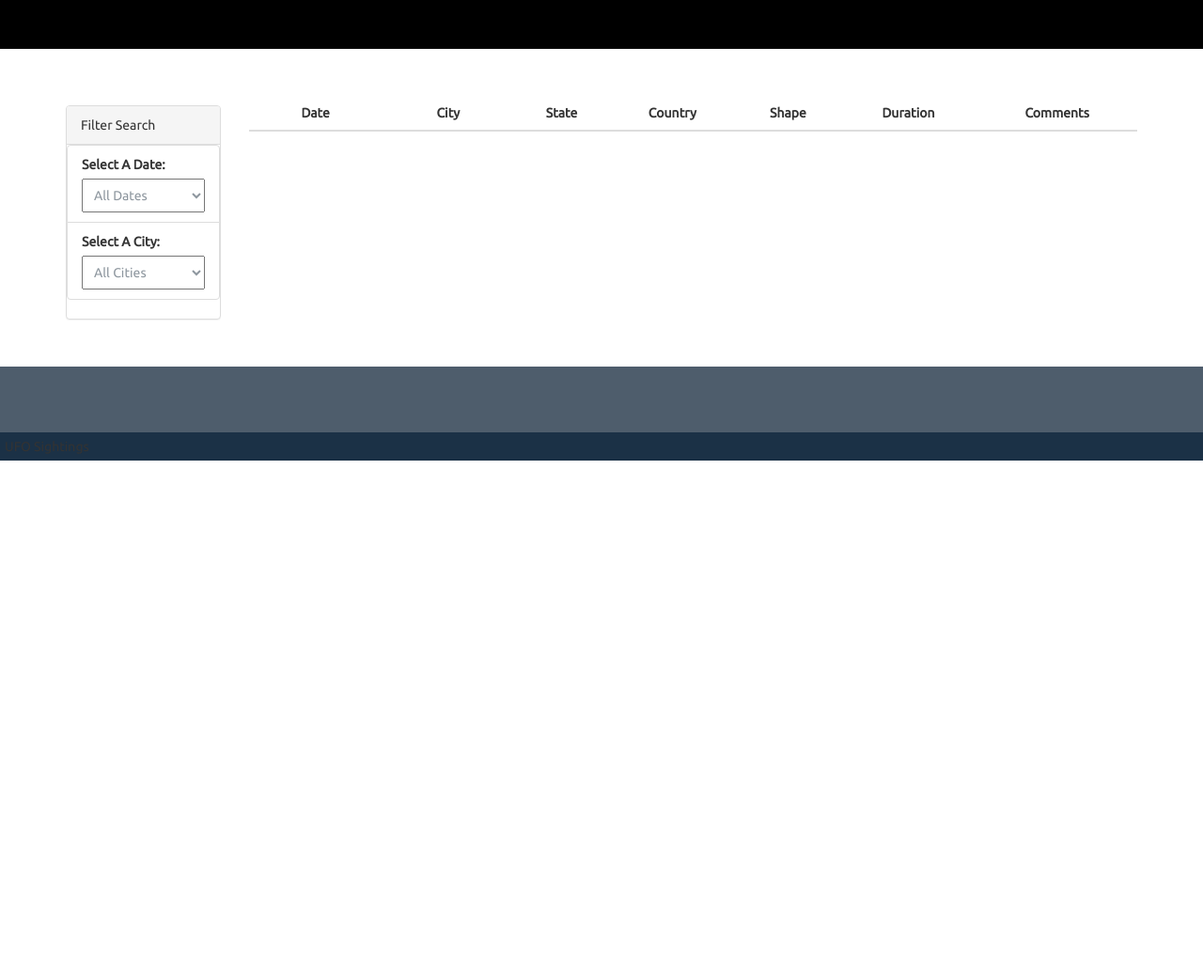
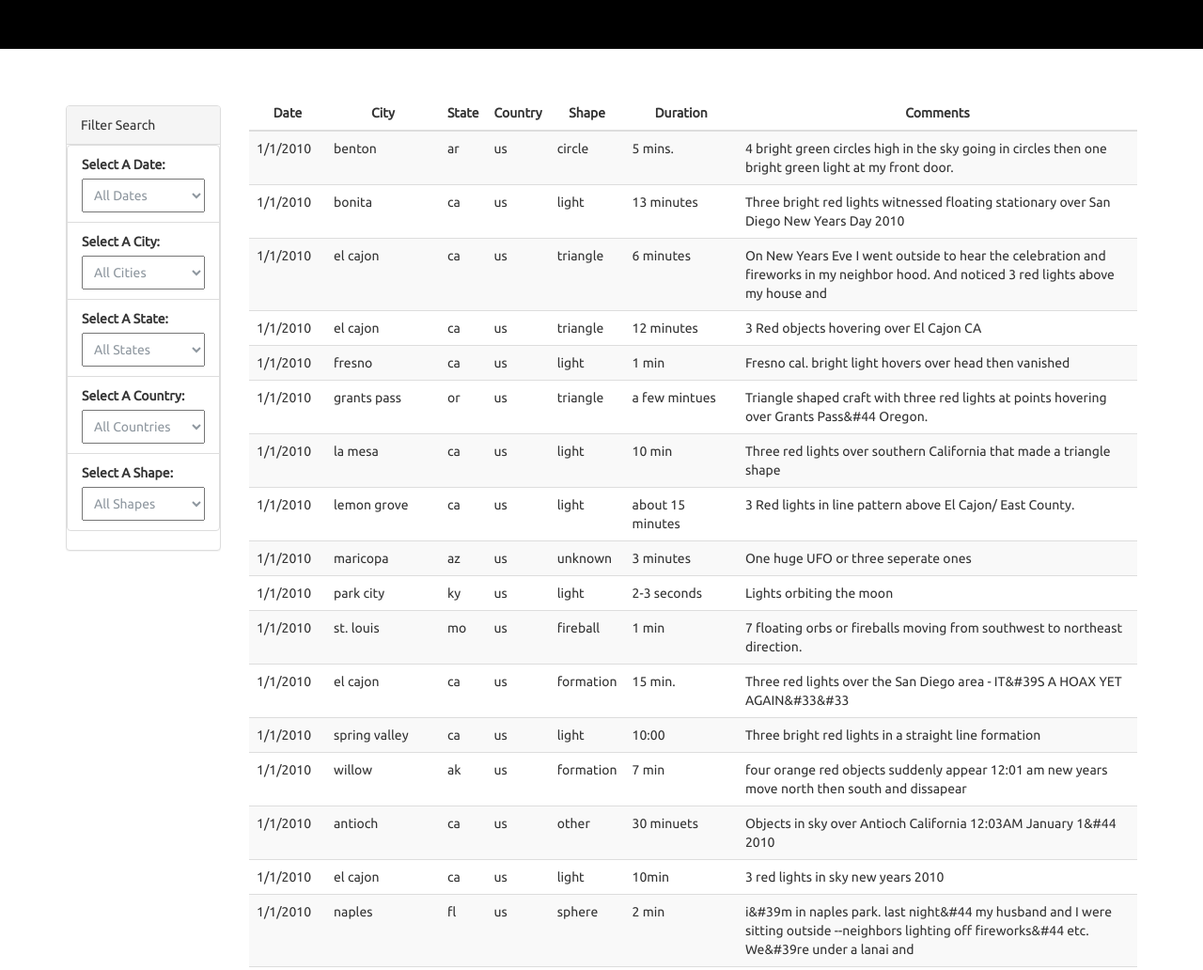
Before and after one commit to gabprado/javascript-challenge, a plain HTML site: page index.html in a window 1280 px wide. Shown: the part 560-1592 px from the top of the page at 94% size. Before the commit the page ends 1050 px from the top, so only its background shows below. Drawn offline with nearby package versions, Linux system fonts and the light colour scheme.

Commit message:
add additional filters. Fix inital load bug

```diff
--- a/index.html
+++ b/index.html
@@ -41,10 +41,28 @@
                           <option value="">All Dates</option>
                         </select>
                       </li>
-                        <li class="filter list-group-item">
+                      <li class="filter list-group-item">
                         <label for="city">Select A City:</label>
                         <select id="city">
                           <option value="">All Cities</option>
+                        </select>
+                      </li>
+                        <li class="filter list-group-item">
+                        <label for="state">Select A State:</label>
+                        <select id="state">
+                          <option value="">All States</option>
+                        </select>
+                      </li>
+                      <li class="filter list-group-item">
+                        <label for="cpuntry">Select A Country:</label>
+                        <select id="country">
+                          <option value="">All Countries</option>
+                        </select>
+                      </li>
+                      <li class="filter list-group-item">
+                        <label for="shape">Select A Shape:</label>
+                        <select id="shape">
+                          <option value="">All Shapes</option>
                         </select>
                       </li>
                     </ul>
--- a/static/js/app.js
+++ b/static/js/app.js
@@ -57,4 +57,4 @@ function filterTable() {
 d3.selectAll('.filter').on('change', updateFilters)
 getOptions("datetime",dateSelect)
 getOptions("city",citySelect)
-//buildTable()
+buildTable(tableData)
```
